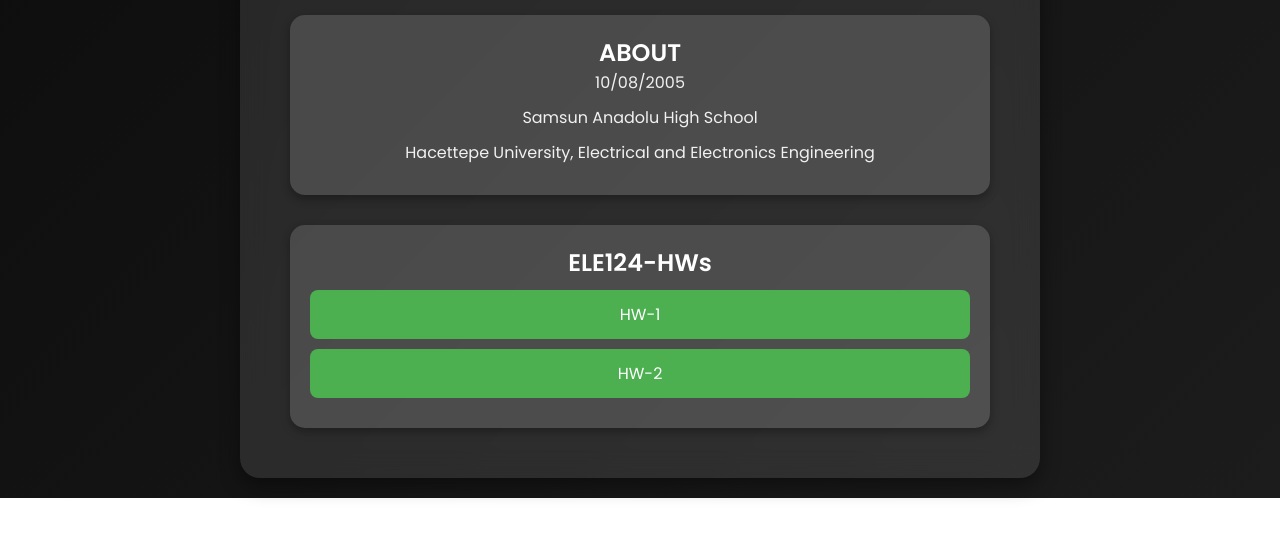
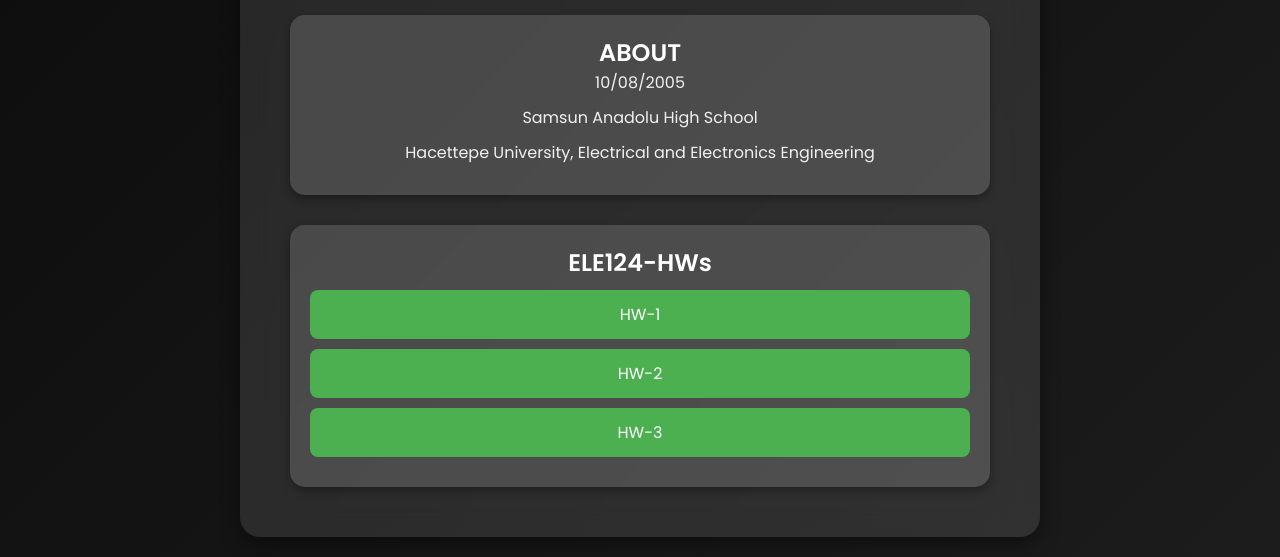
Before and after one commit to NevzatDogramaci/NevzatDogramaci.github.io, a plain HTML site: page index.html in a window 1280 px wide. Shown: the part 567-1124 px from the top of the page. Before the commit the page ends 1065 px from the top, so only its background shows below. Drawn offline with Linux system fonts and the light colour scheme.

Commit message:
Update index.html

```diff
--- a/index.html
+++ b/index.html
@@ -129,6 +129,7 @@
             <h2>ELE124-HWs</h2>
             <a href="https://github.com/NevzatDogramaci/Ele124/tree/main/HW-1">HW-1</a>
             <a href="https://github.com/NevzatDogramaci/Ele124/tree/main/HW-2">HW-2</a>
+            <a href="https://github.com/NevzatDogramaci/Ele124/tree/main/HW-3">HW-3</a>
         </div>
     </div>
 </body>
```
